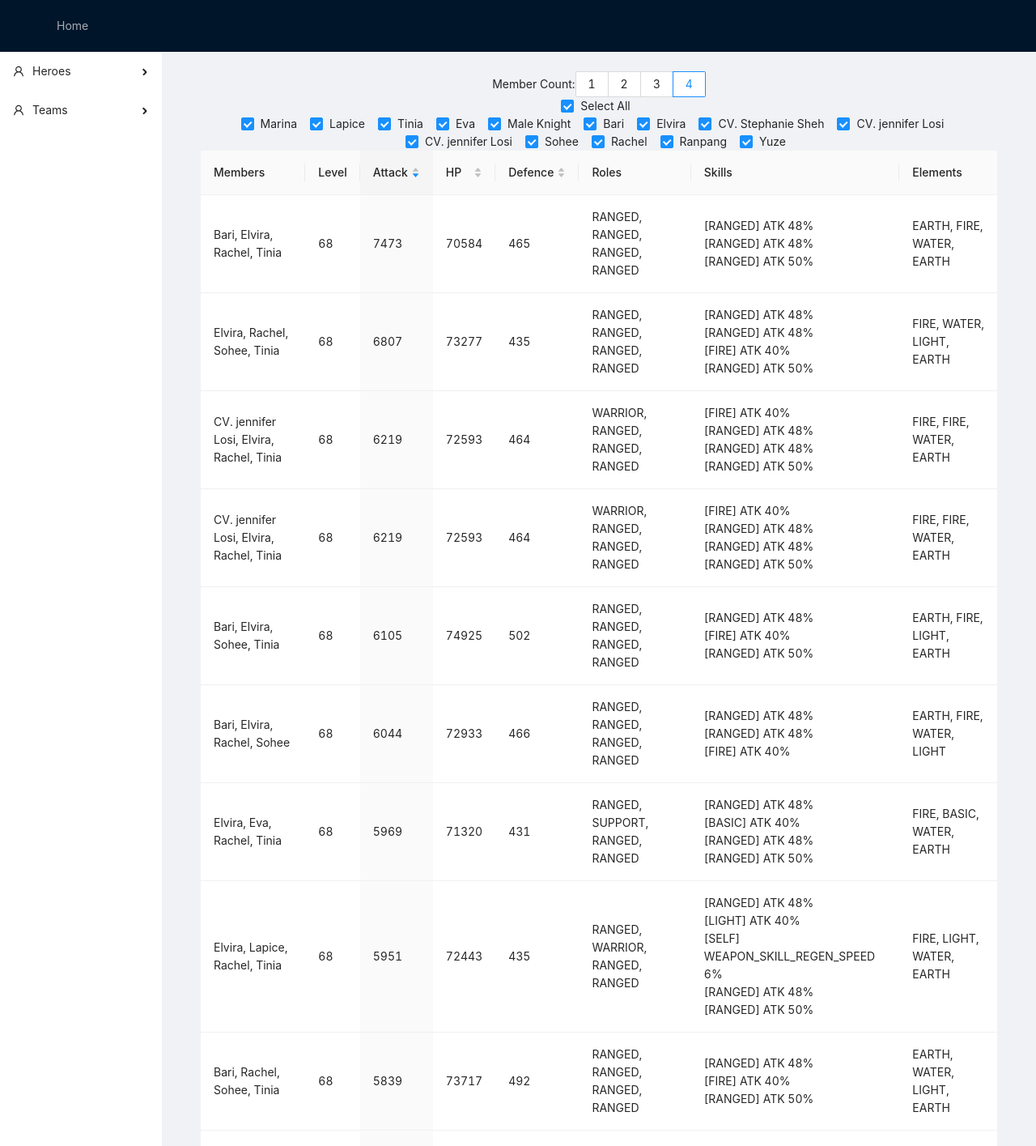
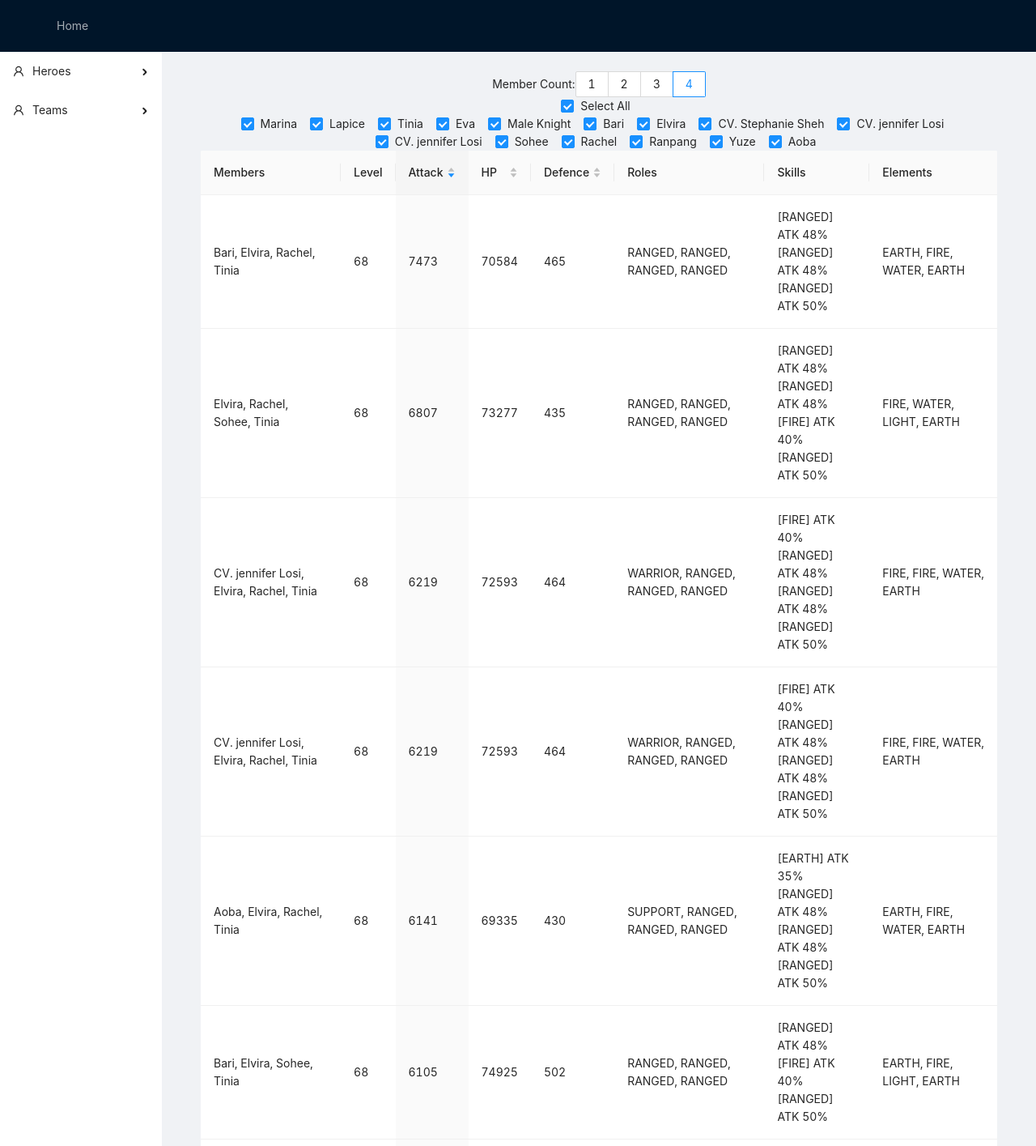
Before and after one commit to monacob/guardian-tales, a React (Create React App) app: page /teams in a window 1280 px wide. Shown: the top 1415 px of the page at 81% size. Built offline with nearby package versions, Linux system fonts and the light colour scheme.

Commit message:
add hero

```diff
--- a/src/data/heroes.js
+++ b/src/data/heroes.js
@@ -312,6 +312,26 @@ const heroes: Array<Hero> = [
             attribute: 'HP',
             value: 0.36
         }]
+    },
+    {
+        name: 'Aoba',
+        role: 'SUPPORT',
+        element: 'EARTH',
+        atk: 615,
+        criticalHitChance: 0.05,
+        hp: 16833,
+        def: 120,
+        damageReduction: 15,
+        cardSlot: 2,
+        resistance: [
+            {type: 'FIRE', value: -0.3},
+            {type: 'WATER', value: 0.3},
+        ],
+        skills: [{
+            target: 'EARTH',
+            attribute: 'ATK',
+            value: 0.35
+        }]
     }
 ]
 
```
